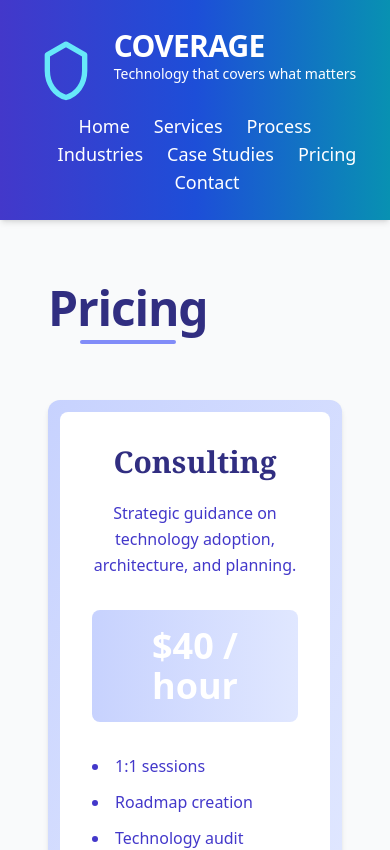
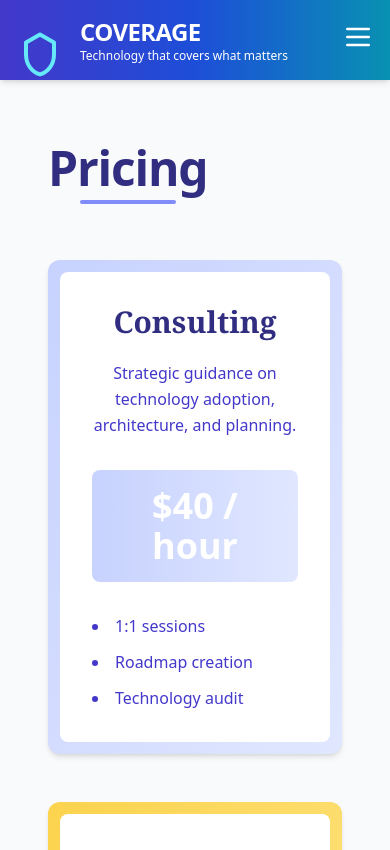
Before and after one commit to Lakeram21/coverage, a React (Create React App) app: page /pricing in a window 390 px wide. Shown: the top 850 px of the page. Built offline with nearby package versions, Linux system fonts and the light colour scheme.

Commit message:
added hamburger menu when in phone view

```diff
--- a/src/components/Header.js
+++ b/src/components/Header.js
@@ -1,11 +1,24 @@
-import React from "react";
+import React, { useState } from "react";
 import { Link } from "react-router-dom";
-import { motion } from "framer-motion";
+import { motion, AnimatePresence } from "framer-motion";
 
 export default function Header() {
+  const [menuOpen, setMenuOpen] = useState(false);
+
+  const navLinks = [
+    "Home",
+    "Services",
+    "Process",
+    "Industries",
+    "Case Studies",
+    "Pricing",
+    "Contact",
+  ];
+
   return (
-    <header className="bg-gradient-to-r from-indigo-700 via-blue-700 to-cyan-600 text-white p-6 shadow-md sticky top-0 z-50">
-      <div className="max-w-7xl mx-auto flex flex-col md:flex-row items-center justify-between">
+    <header className="bg-gradient-to-r from-indigo-700 via-blue-700 to-cyan-600 text-white p-4 shadow-md sticky top-0 z-50">
+      <div className="max-w-7xl mx-auto flex items-center justify-between">
+        {/* Logo and Title */}
         <div className="flex items-center space-x-4">
           <motion.svg
             xmlns="http://www.w3.org/2000/svg"
@@ -13,33 +26,59 @@ export default function Header() {
             viewBox="0 0 24 24"
             strokeWidth={2}
             stroke="currentColor"
-  className="w-16 h-16 text-cyan-300"
-  animate={{ y: [0, 15, 0] }}  // wiggle right and back
+            className="w-12 h-12 text-cyan-300"
+            animate={{ y: [0, 15, 0] }}
             transition={{
               repeat: Infinity,
               duration: 4,
               ease: "easeInOut",
-    // repeatDelay: 2.4,
             }}
           >
-  {/* Your original shield shape */}
             <path
               strokeLinecap="round"
               strokeLinejoin="round"
               d="M12 2l7 4v6c0 5-3 9-7 10-4-1-7-5-7-10V6l7-4z"
             />
           </motion.svg>
-
           <div>
-            <h1 className="text-3xl md:text-4xl font-extrabold tracking-tight">
-              COVERAGE
-            </h1>
-            <p className="text-sm font-light">Technology that covers what matters</p>
+            <h1 className="text-2xl md:text-3xl font-extrabold tracking-tight">COVERAGE</h1>
+            <p className="text-xs font-light">Technology that covers what matters</p>
           </div>
         </div>
 
-        <nav className="mt-6 md:mt-0 flex flex-wrap justify-center space-x-6 text-lg font-medium">
-          {["Home", "Services", "Process", "Industries", "Case Studies", "Pricing", "Contact"].map((label) => (
+        {/* Hamburger Icon - Mobile */}
+        <div className="md:hidden">
+          <button
+            onClick={() => setMenuOpen(!menuOpen)}
+            className="focus:outline-none"
+          >
+            <svg
+              className="w-8 h-8 text-white"
+              fill="none"
+              stroke="currentColor"
+              viewBox="0 0 24 24"
+              strokeWidth={2}
+            >
+              {menuOpen ? (
+                <path
+                  strokeLinecap="round"
+                  strokeLinejoin="round"
+                  d="M6 18L18 6M6 6l12 12"
+                />
+              ) : (
+                <path
+                  strokeLinecap="round"
+                  strokeLinejoin="round"
+                  d="M4 6h16M4 12h16M4 18h16"
+                />
+              )}
+            </svg>
+          </button>
+        </div>
+
+        {/* Desktop Nav */}
+        <nav className="hidden md:flex space-x-6 text-lg font-medium">
+          {navLinks.map((label) => (
             <Link
               key={label}
               to={label === "Home" ? "/" : `/${label.toLowerCase().replace(/\s+/g, "-")}`}
@@ -51,6 +90,33 @@ export default function Header() {
           ))}
         </nav>
       </div>
+
+      {/* Mobile Nav */}
+      <AnimatePresence>
+        {menuOpen && (
+          <motion.nav
+            initial={{ height: 0, opacity: 0 }}
+            animate={{ height: "auto", opacity: 1 }}
+            exit={{ height: 0, opacity: 0 }}
+            transition={{ duration: 0.3 }}
+            className="md:hidden mt-2 bg-indigo-800 rounded-lg shadow-lg overflow-hidden"
+          >
+            <ul className="flex flex-col space-y-2 p-4 text-lg">
+              {navLinks.map((label) => (
+                <li key={label}>
+                  <Link
+                    to={label === "Home" ? "/" : `/${label.toLowerCase().replace(/\s+/g, "-")}`}
+                    className="block w-full py-2 px-4 rounded hover:bg-indigo-600 transition"
+                    onClick={() => setMenuOpen(false)}
+                  >
+                    {label}
+                  </Link>
+                </li>
+              ))}
+            </ul>
+          </motion.nav>
+        )}
+      </AnimatePresence>
     </header>
   );
 }
```
Lines whose indentation alone changed are shown as unchanged.
